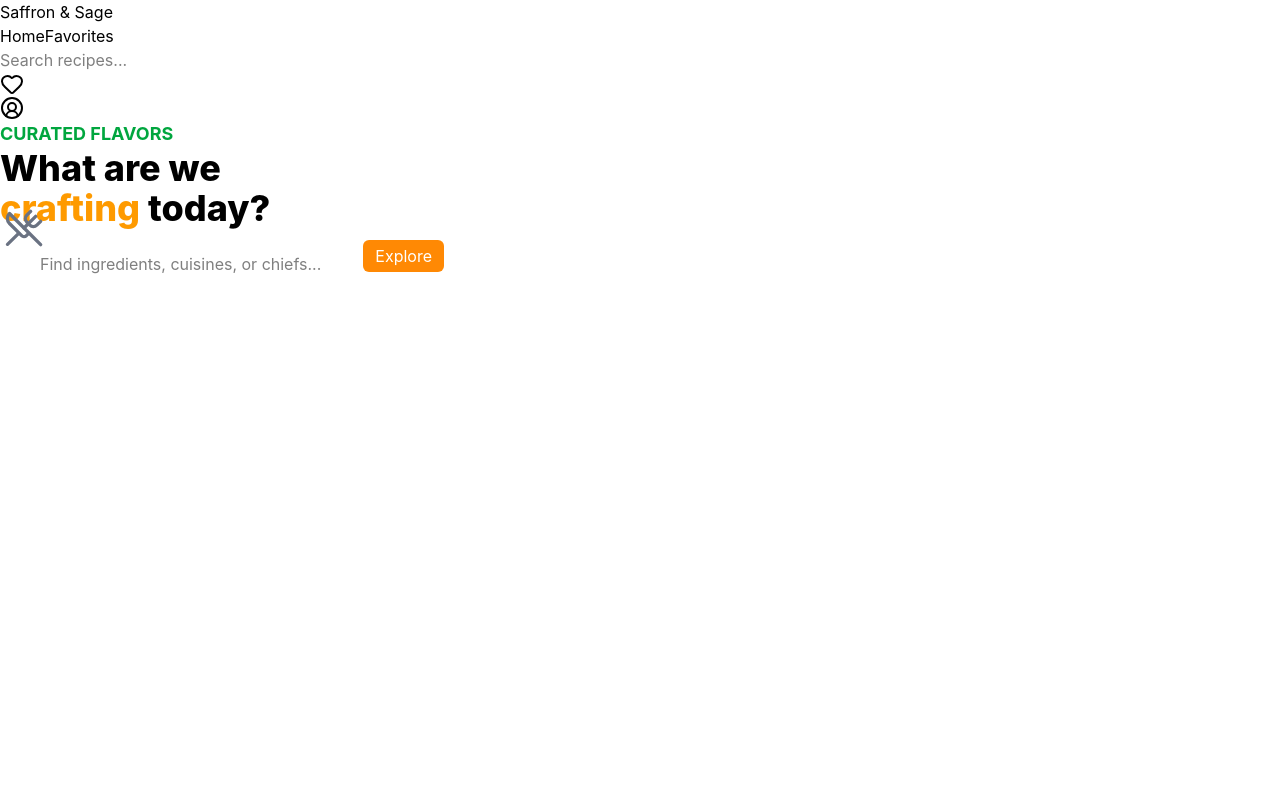
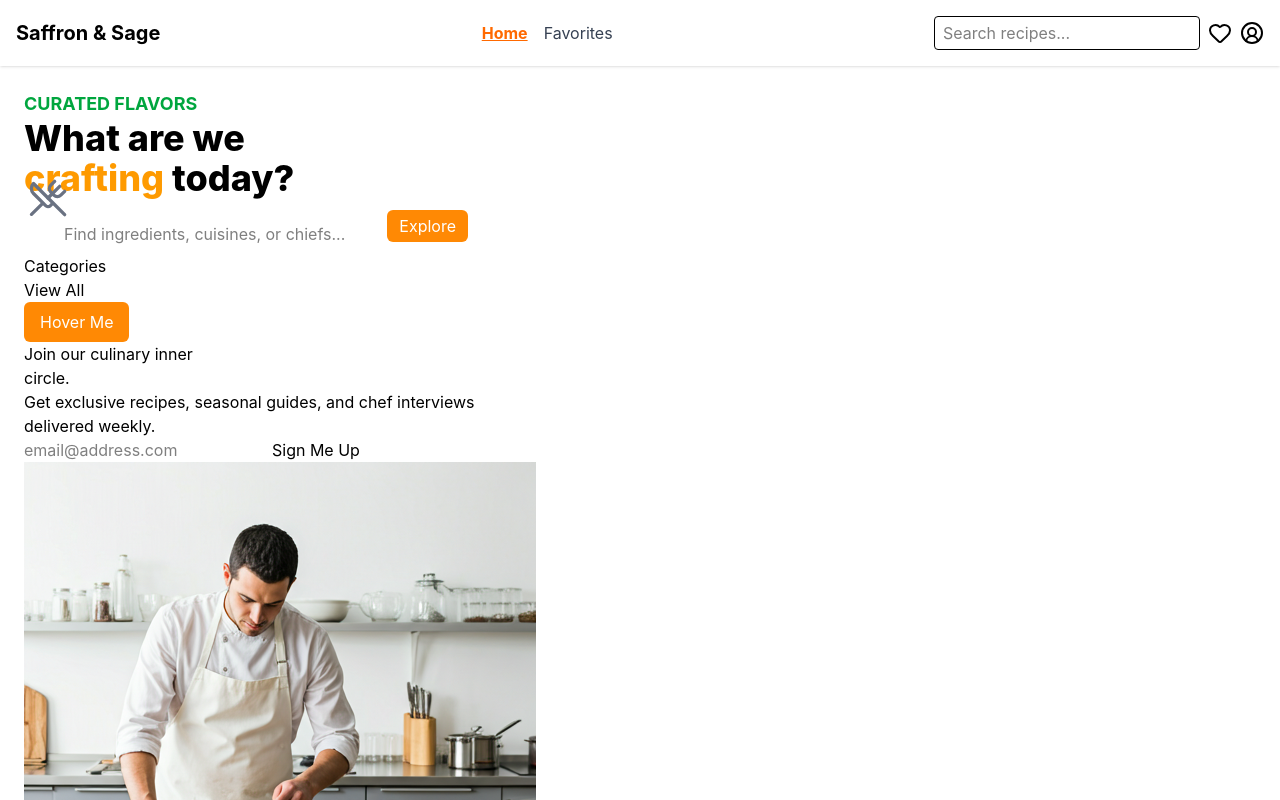
Before and after one commit to AsohLove/Recipe-Explorer, a React (Vite) app: page / in a window 1280 px wide. Shown: the top 800 px of the page. Built offline with nearby package versions, Linux system fonts and the light colour scheme.

Commit message:
feat: working on navbar

```diff
--- a/index.html
+++ b/index.html
@@ -4,7 +4,7 @@
     <meta charset="UTF-8" />
     <link rel="icon" type="image/svg+xml" href="/favicon.svg" />
     <meta name="viewport" content="width=device-width, initial-scale=1.0" />
-    <title>recipe-explorer</title>
+    <title>Recipe Explorer</title>
   </head>
   <body>
     <div id="root"></div>
--- a/package.json
+++ b/package.json
@@ -13,6 +13,7 @@
     "@tailwindcss/vite": "^4.2.2",
     "@tanstack/react-query": "^5.95.2",
     "lucide-react": "^1.7.0",
+    "motion": "^12.38.0",
     "react": "^19.2.4",
     "react-dom": "^19.2.4",
     "react-router-dom": "^7.13.2",
--- a/src/App.tsx
+++ b/src/App.tsx
@@ -1,9 +1,20 @@
+import { useQuery } from "@tanstack/react-query"
+import { fetchMeal } from "./services/api"
+
 
 function App() {
+  const {data } = useQuery({
+    queryKey: ["meal"],
+    queryFn: () => fetchMeal("Arrabiata"),
+  });
+
+  console.log(data)
 
   return (
     <div>
-
+      {data?.map((meal) => (
+        <p key={meal.idMeal}>{meal.strMeal}</p>
+      ))}
     </div>
 
   )
--- a/src/Layout/DashboardLayout.tsx
+++ b/src/Layout/DashboardLayout.tsx
@@ -1,16 +1,17 @@
 import { Outlet } from "react-router-dom";
 import Navbar from "../components/Navbar";
 
-export default function DashboardLayout(){
+export default function DashboardLayout() {
+  return (
+    <div className="min-h-screen flex flex-col">
+      <Navbar />
 
-    return (
-        <div>
-            <Navbar />
-
-
-            <main>
-                <Outlet />
-            </main>
-        </div>
-    )
+      <main className="flex-1 p-6">
+        <Outlet />
+      </main>
+      <footer className="bg-gray-200 p-4 text-center">
+        &copy; 2026 Recipe Exporer
+      </footer>
+    </div>
+  );
 }
--- a/src/components/Navbar.tsx
+++ b/src/components/Navbar.tsx
@@ -1,21 +1,39 @@
 import { NavLink } from "react-router-dom";
-import { CircleUserRound, Heart } from 'lucide-react'
+import { CircleUserRound, Heart } from "lucide-react";
 
 export default function Navbar() {
   return (
-    <div>
-      <h2>Saffron & Sage</h2>
-      <nav>
-        <NavLink to="/">Home</NavLink>
-        <NavLink to="favorite">Favorites</NavLink>
+    <header className="bg-white shadow p-4 flex items-center justify-between">
+      <h2 className="text-xl font-bold">Saffron & Sage</h2>
+
+      <nav className="flex gap-4">
+        <NavLink
+          to="/"
+          className={({ isActive }) =>
+            isActive ? "text-orange-500 font-bold underline" : "text-gray-700"
+          }
+        >
+          Home
+        </NavLink>
+        <NavLink
+          to="/favorites"
+          className={({ isActive }) =>
+            isActive ? "text-orange-500 font-bold underline" : "text-gray-700"
+          }
+        >
+          Favorites
+        </NavLink>
       </nav>
-      <div>
-         <input type="text" placeholder="Search recipes..." />
-         <Heart />
-         <CircleUserRound />
+
+      <div className="flex items-center gap-2">
+        <input
+          type="text"
+          placeholder="Search recipes..."
+          className="border rounded px-2 py-1"
+        />
+        <Heart className="w-6 h-6 text-black cursor-pointer" />
+        <CircleUserRound className="w-6 h-6 cursor-pointer" />
       </div>
-
-
-    </div>
+    </header>
   );
 }
--- a/src/components/RecipeCard.tsx
+++ b/src/components/RecipeCard.tsx
@@ -0,0 +1,25 @@
+import { Link } from "react-router-dom";
+
+type Props = {
+    recipe: any;
+}
+
+export default function RecipeCard({ recipe }): Props {
+    return (
+        <Link to={`/recipe/${recipe.idMeal}`}>
+            <div className="bg-white rounded-lg shadow hover:scale-106 transition">
+                <img
+                src={recipe.strMealThumb}
+                alt={recipe.strMeal}
+                className="rounded-t-lg"
+                />
+
+                <div>
+                    <h3 className="font-semibold">{recipe.strMeal}</h3>
+                    <p className="text-sm text-gray-500">{recipe.strCategory}</p>
+                </div>
+            </div>
+        </Link>
+
+    )
+}
--- /dev/null
+++ b/src/hooks/useMeals.ts
@@ -0,0 +1,10 @@
+import { useQuery } from "@tanstack/react-query";
+import { fetchMeal } from "../services/api";
+
+export default function useMeals(query: string) {
+    return useQuery({
+        queryKey: ["meals", query],
+        queryFn: () => fetchMeal(query),
+        enabled: !! query
+    });
+}
--- a/src/main.tsx
+++ b/src/main.tsx
@@ -7,6 +7,7 @@ import { BrowserRouter, Routes, Route } from 'react-router-dom'
 import FavoriteMeals from './pages/Favorites.tsx'
 import DashboardLayout from './Layout/DashboardLayout.tsx'
 import Home from './pages/Home.tsx'
+import RecipeDetail from './pages/RecipeDetail.tsx'
 
 const queryClient = new QueryClient()
 
@@ -18,7 +19,8 @@ createRoot(document.getElementById('root')!).render(
 
           <Route element={<DashboardLayout />}>
             <Route path="/" element={<Home />} />
-            <Route path="favorite" element={<FavoriteMeals />} />
+            <Route path="/recipe/:id" element={<RecipeDetail />}/>
+            <Route path="/favorites" element={<FavoriteMeals />} />
           </Route>
 
       </Routes>
--- a/src/pages/Home.tsx
+++ b/src/pages/Home.tsx
@@ -1,15 +1,36 @@
 import { UtensilsCrossed } from "lucide-react";
+import { useState } from "react";
+import { motion } from "framer-motion";
+import Chef from "../assets/Chef.png"
 
-export default function Home(){
+
+const categories = [
+  "Seafood",
+  "Desert",
+  "Vegetarian",
+  "Beef",
+  "Chicken",
+  "Pasta",
+];
+
+export default function Home() {
+  const [selectedCategory, setSelectedCategoty] = useState("ALL");
+
   return (
     <div>
       <h1 className="font-bold text-green-600 text-lg">CURATED FLAVORS</h1>
-            <h2 className="font-extrabold text-4xl ">What are we <br />
-            <span className="font-extrabold text-amber-500 text-4xl">crafting</span> today?
+      <h2 className="font-extrabold text-4xl ">
+        What are we <br />
+        <span className="font-extrabold text-amber-500 text-4xl">
+          crafting
+        </span>{" "}
+        today?
       </h2>
       <div className="relative w-full max-w-md">
-                <UtensilsCrossed className="absolute left-1 -translate-y-1/2 text-gray-500"
-                size={40}/>
+        <UtensilsCrossed
+          className="absolute left-1 -translate-y-1/2 text-gray-500"
+          size={40}
+        />
 
         <input
           type="text"
@@ -17,13 +38,43 @@ export default function Home(){
           className="w-full mt-4 rounded-lg py-2 pl-10 pr-24 focus:outline-none focus:ring-orange-300 focus:ring-2 focus:bg-white"
         />
 
-                <button
-                className="absolute right-1 top-1/2 -translate-y-1/2 bg-orange-400 text-white px-3 py-1 rounded-md hover:bg-orange-600 cursor-pointer"
-                >
+        <button className="absolute right-1 top-1/2 -translate-y-1/2 bg-orange-400 text-white px-3 py-1 rounded-md hover:bg-orange-600 cursor-pointer">
           Explore
         </button>
       </div>
 
+      <div>
+        <h2>Categories</h2>
+        <button>View All</button>
       </div>
-    )
+
+      <div>
+        <motion.button
+          whileHover={{ scale: 1.1 }}
+          whileTap={{ scale: 0.95 }}
+          onHoverStart={() => console.log("hover started!")}
+          className="bg-orange-400 text-white px-4 py-2 rounded-md"
+        >
+          Hover Me
+        </motion.button>
+      </div>
+
+        <div>
+            <div>
+                <h3>Join our culinary inner <br />
+                circle.</h3>
+                <p>Get exclusive recipes, seasonal guides, and chef interviews <br />
+                delivered weekly.</p>
+                <div>
+                    <input type="email" placeholder="email@address.com" />
+                    <button>Sign Me Up</button>
+                </div>
+            </div>
+            <div>
+                <img src={Chef} alt="chef" />
+            </div>
+        </div>
+
+    </div>
+  );
 }
--- a/src/services/api.ts
+++ b/src/services/api.ts
@@ -5,6 +5,10 @@ export async function fetchMeal(meal: string) {
         throw new Error('Failed to fetch meal')
     }
 
-    return res.json();
+    // return res.json();
+    const data = await res.json();
+    console.log(data.meals)
+
+    return data;
 
 }
--- a/src/types/MealTypes.ts
+++ b/src/types/MealTypes.ts
@@ -1,6 +1,9 @@
 export interface MealTypes {
+    idMeal: string;
     strMealThumb: string;
     strMeal: string;
     strCategory: string;
     strArea: string;
+    strInstructions?: string;
+
 }
```
Also changed, not shown: src/assets/Chef.png (added), 1 other file (tests, documents, lock files or other folders). Lines whose indentation alone changed are shown as unchanged.
